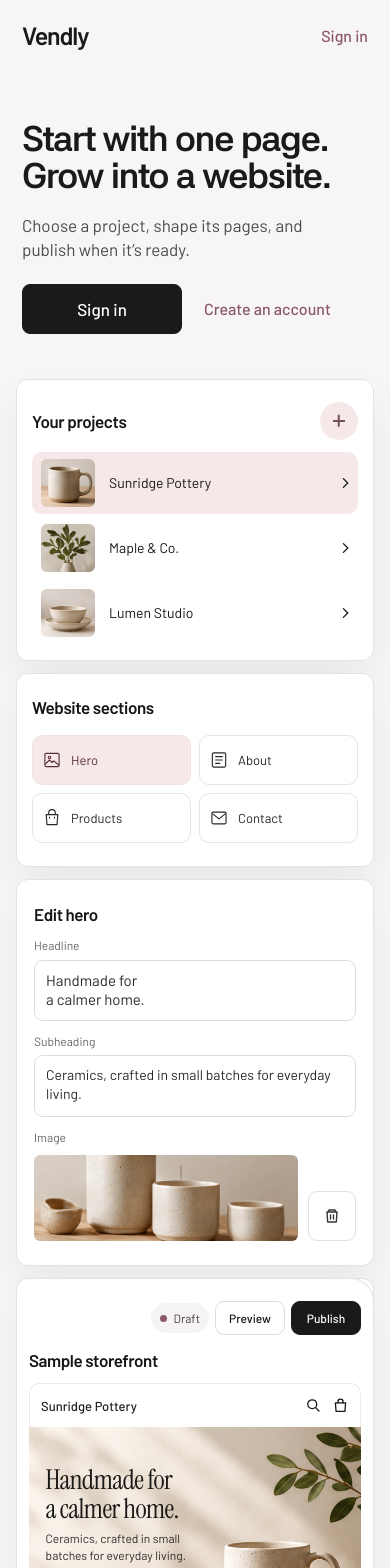
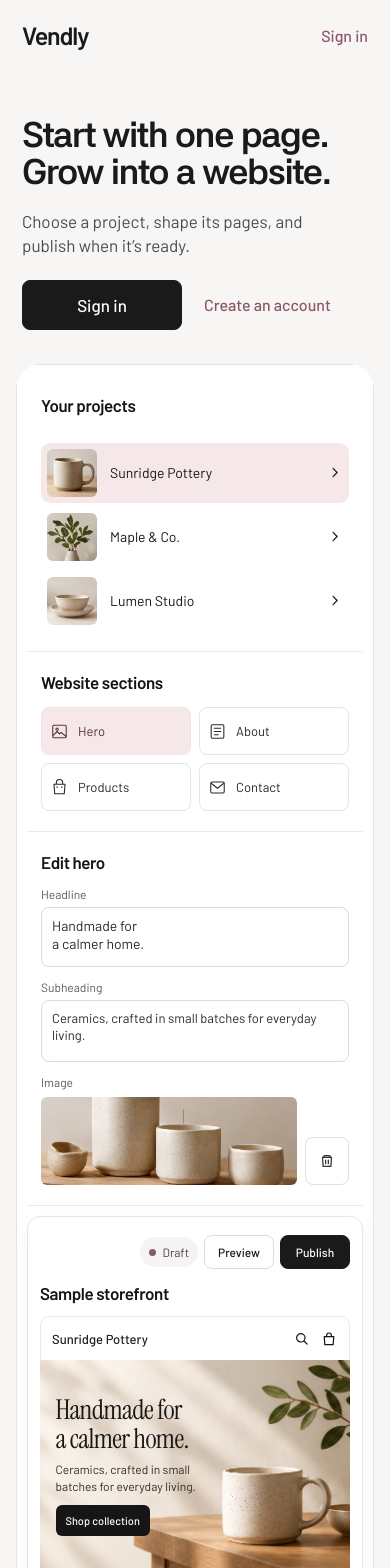
Before and after one commit to AdwaitDate2/Vendly, a Next.js app: page / in a window 390 px wide. Shown: the top 1568 px of the page. Built offline with nearby package versions, Linux system fonts and the light colour scheme; what liquidjs would draw is missing.

Commit message:
fix: rebuild landing editor showcase

```diff
--- a/app/landing/landing-components.tsx
+++ b/app/landing/landing-components.tsx
@@ -178,11 +178,13 @@ function StorefrontSheet() {
 export function UnfoldedEditorDemo() {
   return (
     <section className="landing-foldout" id="unfolded-editor-demo" aria-label="A sample website taking shape in Vendly">
-      <ProjectSheet />
-      <FoldTransition id="fold-project-to-sections" />
-      <SectionsSheet />
-      <FoldTransition id="fold-sections-to-editor" />
-      <EditorSheet />
+      <div className="landing-editor-flow">
+        <ProjectSheet />
+        <FoldTransition id="fold-project-to-sections" />
+        <SectionsSheet />
+        <FoldTransition id="fold-sections-to-editor" />
+        <EditorSheet />
+      </div>
       <StorefrontSheet />
     </section>
   );
--- a/app/landing/landing.css
+++ b/app/landing/landing.css
@@ -64,113 +64,120 @@
 .landing-primary-action:hover { background: #414141; border-color: #414141; }
 .landing-secondary-action { color: var(--landing-berry) !important; font-size: 19px; font-weight: 500; text-decoration: none; }
 
-.landing-foldout { position: absolute; top: 36.05vh; right: 2.08%; left: 3.19%; height: 59.4vh; min-height: 540px; max-height: 680px; perspective: 1400px; }
-.landing-sheet { position: absolute; overflow: hidden; border: 1px solid var(--landing-border); background: var(--landing-paper); box-shadow: 0 20px 42px rgba(31, 27, 24, .055); }
-.landing-project-sheet { top: 24.5%; left: 0; width: 19.35%; height: 53.5%; padding: 27px 19px 18px; border-radius: 18px 5px 5px 18px; }
-.landing-project-sheet__heading { position: relative; display: flex; align-items: center; justify-content: space-between; min-height: 41px; margin: 0 0 10px; padding-right: 0; }
-.landing-project-sheet h2, .landing-sections-sheet h2, .landing-editor-sheet h2, .landing-storefront-sheet > h2 { margin: 0; color: #151515; font-family: 'Barlow', Arial, sans-serif; font-size: 18px; font-weight: 600; letter-spacing: -.025em; line-height: 1.2; }
-.landing-project-add { position: absolute; top: 13px; right: 0; display: grid; width: 38px; height: 38px; place-items: center; border-radius: 50%; background: var(--landing-rose); color: #76505a; }
-.landing-project-add::before, .landing-project-add::after { position: absolute; width: 12px; height: 1.5px; background: currentColor; content: ''; }
-.landing-project-add::after { transform: rotate(90deg); }
+
+.landing-first-viewport { display: flex; width: 100%; max-width: 1536px; min-height: 100svh; height: auto; flex-direction: column; margin: 0 auto; }
+.landing-introduction { position: relative; inset: auto; z-index: 2; height: auto; }
+.landing-header { position: relative; top: auto; right: auto; left: auto; height: 102px; padding: 0 5.73%; }
+.landing-hero-copy { position: relative; top: auto; left: auto; width: min(88%, 950px); margin: 48px 5.73% 0; }
+.landing-hero-copy h1 { font-size: clamp(54px, 5.21vw, 80px); }
+.landing-hero-copy h1 span { white-space: nowrap; }
+.landing-hero-copy > p { max-width: 68ch; }
+
+.landing-foldout {
+  --landing-demo-radius: 26px;
+  position: relative;
+  display: grid;
+  width: min(94%, 1450px);
+  grid-template-columns: minmax(0, 1.28fr) minmax(0, 1fr);
+  align-items: stretch;
+  gap: 14px;
+  margin: 50px auto 76px;
+  padding: 16px;
+  overflow: hidden;
+  border: 1px solid var(--landing-border);
+  border-radius: var(--landing-demo-radius);
+  background: #fff;
+  box-shadow: 0 24px 60px rgba(31, 27, 24, .07);
+}
+.landing-editor-flow {
+  display: grid;
+  min-width: 0;
+  grid-template-columns: minmax(0, 1fr) 20px minmax(0, 1fr) 20px minmax(0, 1.08fr);
+  align-items: stretch;
+}
+.landing-sheet { position: relative; min-width: 0; overflow: hidden; border: 0; background: transparent; box-shadow: none; }
+.landing-project-sheet { padding: 18px 12px; border-right: 1px solid #ece9e6; }
+.landing-project-sheet__heading { min-height: 37px; margin: 0 0 13px; padding-right: 38px; }
+.landing-project-sheet h2, .landing-sections-sheet h2, .landing-editor-sheet h2, .landing-storefront-sheet > h2 { margin: 0; color: #151515; font-family: 'Barlow', Arial, sans-serif; font-size: 17px; font-weight: 600; letter-spacing: -.025em; line-height: 1.2; }
+.landing-project-add { top: 1px; right: 8px; width: 32px; height: 32px; }
 .landing-project-list, .landing-section-list { margin: 0; padding: 0; list-style: none; }
 .landing-project-list { display: grid; gap: 4px; }
-.landing-project-row { display: grid; min-height: 63px; grid-template-columns: 52px minmax(0, 1fr) 13px; align-items: center; gap: 12px; padding: 5px 5px 5px 9px; border-radius: 10px; color: #181818; font-size: 14px; line-height: 1.15; }
+.landing-project-row { display: grid; min-height: 56px; grid-template-columns: 42px minmax(0, 1fr) 12px; align-items: center; gap: 8px; padding: 4px 6px; border-radius: 9px; color: #181818; font-size: 13px; line-height: 1.15; }
 .landing-project-row:first-child { background: var(--landing-rose); }
-.landing-project-row > img { display: block; width: 52px; height: 48px; border-radius: 6px; object-fit: cover; }
+.landing-project-row > img { display: block; width: 42px; height: 42px; border-radius: 6px; object-fit: cover; }
 .landing-project-row__name { overflow: hidden; white-space: nowrap; }
-.landing-project-row__open { width: 14px; height: 14px; }
+.landing-project-row__open { width: 13px; height: 13px; }
 .landing-project-row__open svg, .landing-section-row > svg:last-child, .landing-fold-transition svg { display: block; width: 100%; height: 100%; }
+.landing-sections-sheet { padding: 18px 12px; border-right: 1px solid #ece9e6; }
+.landing-sections-sheet h2 { margin: 0 0 16px; white-space: nowrap; }
+.landing-section-list { display: grid; gap: 8px; }
+.landing-section-row { display: grid; min-height: 48px; grid-template-columns: 21px minmax(0, 1fr) 12px; align-items: center; gap: 8px; padding: 0 8px; border: 1px solid #e6e5e4; border-radius: 8px; color: #282828; font-size: 13px; }
+.landing-section-row.is-selected { border-color: #f2e2e3; background: var(--landing-rose); color: #5a3038; }
+.landing-section-row > svg:first-child { width: 21px; height: 21px; fill: none; stroke: currentColor; stroke-linecap: round; stroke-linejoin: round; stroke-width: 1.35; }
+.landing-section-row > svg:last-child { width: 12px; height: 12px; }
+.landing-editor-sheet { padding: 18px 12px; }
+.landing-editor-sheet h2 { margin-bottom: 15px; }
+.landing-demo-field { display: grid; gap: 6px; margin-top: 13px; }
+.landing-demo-field__label { color: #5b5b5b; font-size: 11px; line-height: 1.1; }
+.landing-demo-field__value { display: block; overflow: hidden; min-height: 52px; padding: 9px 10px; border: 1px solid #dedcda; border-radius: 8px; background: #fff; color: #2b2b2b; font-size: 13px; line-height: 1.32; }
+.landing-demo-field__value--headline { min-height: 62px; }
+.landing-demo-field__value--subheading { min-height: 68px; font-size: 12px; }
+.landing-demo-field--image { grid-template-columns: minmax(0, 1fr) 40px; align-items: end; gap: 8px; }
+.landing-demo-field--image > .landing-demo-field__label { grid-column: 1 / -1; }
+.landing-demo-field--image > img { display: block; width: 100%; height: 66px; border-radius: 6px; object-fit: cover; }
+.landing-image-remove { display: grid; width: 40px; height: 44px; place-items: center; border: 1px solid #e2e0de; border-radius: 8px; color: #343434; }
+.landing-image-remove svg { width: 18px; height: 18px; fill: none; stroke: currentColor; stroke-linecap: round; stroke-linejoin: round; stroke-width: 1.4; }
+.landing-fold-transition { position: static; z-index: auto; display: grid; width: 20px; height: 100%; place-items: center; color: #8b7e80; }
+.landing-fold-transition svg { width: 15px; height: 15px; }
+#fold-project-to-sections, #fold-sections-to-editor { top: auto; left: auto; }
 
-.landing-sections-sheet { top: 18.3%; left: 22.66%; width: 17.65%; height: 66.8%; padding: 61px 19px 20px; border-radius: 5px; }
-.landing-sections-sheet h2 { margin: 0 0 16px; white-space: nowrap; }
-.landing-section-list { display: grid; gap: 9px; }
-.landing-section-row { display: grid; height: 54px; grid-template-columns: 24px minmax(0, 1fr) 13px; align-items: center; gap: 12px; padding: 0 12px; border: 1px solid #e6e5e4; border-radius: 10px; color: #282828; font-size: 14px; }
-.landing-section-row.is-selected { border-color: #f2e2e3; background: var(--landing-rose); color: #5a3038; }
-.landing-section-row > svg:first-child { width: 23px; height: 23px; fill: none; stroke: currentColor; stroke-linecap: round; stroke-linejoin: round; stroke-width: 1.35; }
-.landing-section-row > svg:last-child { width: 13px; height: 13px; }
-
-.landing-editor-sheet { top: 14.1%; left: 39.9%; width: 18.35%; height: 76.9%; padding: 61px 18px 20px; border-radius: 5px; }
-.landing-editor-sheet h2 { margin-bottom: 15px; }
-.landing-demo-field { display: grid; gap: 7px; margin-top: 16px; }
-.landing-demo-field__label { color: #666; font-size: 12px; line-height: 1.1; }
-.landing-demo-field__value { display: block; overflow: hidden; min-height: 56px; padding: 10px 11px; border: 1px solid #dedcda; border-radius: 9px; background: #fff; color: #2b2b2b; font-size: 15px; line-height: 1.32; }
-.landing-demo-field__value--headline { min-height: 68px; }
-.landing-demo-field__value--subheading { min-height: 72px; font-size: 14px; }
-.landing-demo-field--image { grid-template-columns: minmax(0, 1fr) 48px; align-items: end; gap: 10px; }
-.landing-demo-field--image > .landing-demo-field__label { grid-column: 1 / -1; }
-.landing-demo-field--image > img { display: block; width: 100%; height: 77px; border-radius: 6px; object-fit: cover; }
-.landing-image-remove { display: grid; width: 48px; height: 50px; place-items: center; border: 1px solid #e2e0de; border-radius: 9px; color: #343434; }
-.landing-image-remove svg { width: 20px; height: 20px; fill: none; stroke: currentColor; stroke-linecap: round; stroke-linejoin: round; stroke-width: 1.4; }
-.landing-fold-transition { position: absolute; z-index: 3; display: grid; width: 26px; height: 42px; place-items: center; color: #353535; }
-.landing-fold-transition svg { width: 22px; height: 22px; }
-#fold-project-to-sections { top: 48%; left: 20.2%; }
-#fold-sections-to-editor { top: 46%; left: 57.3%; }
-
-.landing-storefront-sheet { top: 0; left: 58%; width: 42%; height: 100%; padding: 61px 23px 22px; border-radius: 28px 26px 24px 24px; }
-.landing-storefront-toolbar { position: absolute; top: 18px; right: 22px; display: flex; align-items: center; gap: 10px; }
-.landing-draft-status { display: inline-flex; height: 34px; align-items: center; gap: 7px; padding: 0 12px; border-radius: 20px; background: #f5f3f3; color: #4c4144; font-size: 13px; }
+.landing-storefront-sheet { height: 100%; min-height: 420px; padding: 59px 17px 17px; border: 1px solid #e8e5e2; border-radius: 18px; background: #fff; box-shadow: 0 10px 24px rgba(31, 27, 24, .045); }
+.landing-storefront-toolbar { position: absolute; top: 13px; right: 14px; display: flex; align-items: center; gap: 7px; }
+.landing-draft-status { display: inline-flex; height: 31px; align-items: center; gap: 7px; padding: 0 10px; border-radius: 20px; background: #f5f3f3; color: #4c4144; font-size: 12px; }
 .landing-draft-status i { width: 7px; height: 7px; border-radius: 50%; background: var(--landing-berry); }
-.landing-demo-control { display: inline-flex; min-width: 88px; height: 44px; align-items: center; justify-content: center; border: 1px solid #dedcda; border-radius: 9px; background: #fff; color: #181818; font-size: 14px; font-weight: 500; }
-.landing-demo-control--publish { min-width: 90px; border-color: var(--landing-ink); background: var(--landing-ink); color: #fff; }
-.landing-storefront-sheet > h2 { height: 43px; padding-top: 1px; font-size: 19px; }
-.landing-sample-site-header { display: grid; height: 47px; grid-template-columns: minmax(0, 1fr) auto 18px 18px; align-items: center; gap: 15px; padding: 0 20px; border: 1px solid #ece9e6; border-bottom: 0; border-radius: 10px 10px 0 0; background: rgba(255,255,255,.96); }
-.landing-sample-site-name { color: #222; font-size: 14px; font-weight: 500; white-space: nowrap; }
-.landing-sample-site-navigation { display: flex; align-items: center; gap: 15px; color: #4a4a4a; font-size: 10px; white-space: nowrap; }
-.landing-store-icon { display: block; width: 17px; height: 17px; color: #151515; }
+.landing-demo-control { display: inline-flex; min-width: 76px; height: 38px; align-items: center; justify-content: center; border: 1px solid #dedcda; border-radius: 8px; background: #fff; color: #181818; font-size: 13px; font-weight: 500; }
+.landing-demo-control--publish { min-width: 78px; border-color: var(--landing-ink); background: var(--landing-ink); color: #fff; }
+.landing-storefront-sheet > h2 { height: 41px; padding-top: 1px; font-size: 17px; }
+.landing-sample-site-header { display: grid; height: 44px; grid-template-columns: minmax(0, 1fr) auto 17px 17px; align-items: center; gap: 10px; padding: 0 13px; border: 1px solid #ece9e6; border-bottom: 0; border-radius: 9px 9px 0 0; background: rgba(255,255,255,.96); }
+.landing-sample-site-name { color: #222; font-size: 13px; font-weight: 500; white-space: nowrap; }
+.landing-sample-site-navigation { display: flex; align-items: center; gap: 11px; color: #4a4a4a; font-size: 9px; white-space: nowrap; }
+.landing-store-icon { display: block; width: 16px; height: 16px; color: #151515; }
 .landing-store-icon svg { display: block; width: 100%; height: 100%; fill: none; stroke: currentColor; stroke-linecap: round; stroke-linejoin: round; stroke-width: 1.5; }
 .landing-store-hero { position: relative; overflow: hidden; width: 100%; aspect-ratio: 561 / 267; border-radius: 0 0 6px 6px; background: #ece5dd; }
 .landing-store-hero > img { display: block; width: 100%; height: 100%; object-fit: cover; }
 .landing-store-hero__copy { position: absolute; top: 25%; left: 4.2%; width: 43%; color: #1b1917; }
 .landing-store-hero__copy h3 { margin: 0; font-family: 'Instrument Serif', Georgia, serif; font-size: clamp(22px, 2.08vw, 32px); font-weight: 400; letter-spacing: -.025em; line-height: 1.05; }
 .landing-store-hero__copy p { max-width: 26ch; margin: 9px 0 0; color: #2f2e2b; font-size: clamp(11px, .91vw, 14px); line-height: 1.42; }
-.landing-store-hero__button { display: inline-flex; min-height: 37px; align-items: center; margin-top: 13px; padding: 0 14px; border-radius: 7px; background: #161616; color: #fff; font-size: 12px; font-weight: 500; }
-.landing-collection { margin-top: 19px; }
-.landing-collection > h3 { margin: 0 0 10px; font-size: 17px; font-weight: 600; letter-spacing: -.025em; line-height: 1.2; }
-.landing-collection__items { display: grid; grid-template-columns: repeat(4, minmax(0, 1fr)); gap: 8px; }
-.landing-collection__items img { display: block; width: 100%; height: clamp(66px, 5.9vw, 91px); border-radius: 6px; object-fit: cover; }
+.landing-store-hero__button { display: inline-flex; min-height: 34px; align-items: center; margin-top: 11px; padding: 0 12px; border-radius: 6px; background: #161616; color: #fff; font-size: 11px; font-weight: 500; }
+.landing-collection { margin-top: 15px; }
+.landing-collection > h3 { margin: 0 0 9px; font-size: 16px; font-weight: 600; letter-spacing: -.025em; line-height: 1.2; }
+.landing-collection__items { display: grid; grid-template-columns: repeat(4, minmax(0, 1fr)); gap: 7px; }
+.landing-collection__items img { display: block; width: 100%; height: clamp(64px, 5.6vw, 86px); border-radius: 5px; object-fit: cover; }
+.landing-storefront-corner { position: absolute; z-index: 4; top: -1px; right: -1px; width: 23px; height: 55px; border-top: 1px solid var(--landing-border); border-right: 1px solid var(--landing-border); border-top-right-radius: 17px; pointer-events: none; }
 
 @media (prefers-reduced-motion: no-preference) {
-  .landing-project-sheet, .landing-sections-sheet, .landing-editor-sheet, .landing-storefront-sheet {
-    animation: landing-fold-open .72s cubic-bezier(.16, 1, .3, 1) both;
-  }
-  .landing-project-sheet { animation-delay: 0ms; transform-origin: left center; }
-  .landing-sections-sheet { animation-delay: 100ms; transform-origin: left center; }
-  .landing-editor-sheet { animation-delay: 200ms; transform-origin: left center; }
-  .landing-storefront-sheet { animation-delay: 300ms; transform-origin: left center; }
+  .landing-foldout { animation: landing-editor-reveal .9s cubic-bezier(.16, 1, .3, 1) .08s both; }
 }
-@keyframes landing-fold-open {
-  from { transform: rotateY(-8deg) translateX(-14px); }
-  to { transform: none; }
+@keyframes landing-editor-reveal {
+  from { opacity: .55; transform: translateY(14px); clip-path: inset(0 100% 0 0 round 26px); }
+  to { opacity: 1; transform: none; clip-path: inset(0 0 0 0 round 26px); }
 }
 
-@media (max-width: 1100px) {
-  .landing-first-viewport { display: flex; height: auto; min-height: 100vh; flex-direction: column; }
-  .landing-introduction { position: relative; height: auto; }
-  .landing-header { position: relative; height: 82px; padding: 0 5vw; }
-  .landing-hero-copy { position: relative; top: auto; left: auto; width: 100%; padding: 48px 5vw 0; }
-  .landing-hero-copy h1 { max-width: 800px; font-size: clamp(52px, 7vw, 74px); }
-  .landing-hero-copy > p { max-width: 68ch; margin-top: 20px; font-size: clamp(18px, 2.3vw, 23px); }
+@media (max-width: 1200px) {
+  .landing-header { height: 82px; padding: 0 5vw; }
+  .landing-hero-copy { width: min(90%, 950px); margin: 42px 5vw 0; }
+  .landing-hero-copy h1 { font-size: clamp(50px, 7vw, 74px); }
+  .landing-hero-copy > p { margin-top: 20px; font-size: clamp(18px, 2.3vw, 23px); }
   .landing-hero-actions { margin-top: 26px; }
-  .landing-foldout { position: relative; inset: auto; display: grid; width: calc(100% - 10vw); height: auto; min-height: auto; max-height: none; grid-template-columns: repeat(2, minmax(0, 1fr)); gap: 18px; margin: 58px auto 80px; perspective: none; }
-  .landing-sheet { position: relative; inset: auto; width: auto; height: auto; min-height: 300px; padding: 26px; border-radius: 14px; }
-  .landing-project-sheet { min-height: 290px; padding: 25px 20px; }
-  .landing-sections-sheet { padding: 28px 20px; }
-  .landing-editor-sheet { min-height: 390px; padding: 28px 20px; }
-  .landing-storefront-sheet { grid-column: 1 / -1; padding: 25px; }
-  .landing-project-sheet__heading { margin-bottom: 12px; }
-  .landing-project-add { top: 0; }
-  .landing-sections-sheet h2, .landing-editor-sheet h2 { margin-bottom: 18px; }
-  .landing-demo-field { margin-top: 14px; }
-  .landing-demo-field--image { grid-template-columns: minmax(0, 1fr) 48px; }
-  .landing-demo-field--image > img { height: 100px; }
-  .landing-storefront-toolbar { top: 20px; right: 22px; }
-  .landing-storefront-sheet > h2 { height: 44px; }
-  .landing-sample-site-header { height: 48px; }
-  .landing-store-hero { min-height: 230px; }
+  .landing-foldout { width: calc(100% - 10vw); grid-template-columns: minmax(0, 1fr); gap: 10px; margin: 44px auto 70px; padding: 14px; }
+  .landing-editor-flow { min-height: 300px; grid-template-columns: minmax(0, 1fr) 24px minmax(0, 1fr) 24px minmax(0, 1fr); }
+  .landing-project-sheet { padding: 20px 16px; }
+  .landing-sections-sheet { padding: 20px 16px; }
+  .landing-editor-sheet { padding: 20px 16px; }
+  .landing-storefront-sheet { min-height: 430px; padding-right: 20px; padding-left: 20px; }
   .landing-store-hero__copy h3 { font-size: clamp(28px, 4vw, 38px); }
   .landing-store-hero__copy p { font-size: 14px; }
-  .landing-collection__items img { height: 120px; }
-  .landing-fold-transition { display: none; }
+  .landing-collection__items img { height: 112px; }
 }
 
 @media (max-width: 680px) {
@@ -179,39 +186,43 @@
   .landing-wordmark { font-size: 25px; }
   .landing-nav { display: none; }
   .landing-header-signin { font-size: 16px; }
-  .landing-hero-copy { padding: 50px 22px 0; }
+  .landing-hero-copy { width: auto; margin: 46px 22px 0; }
   .landing-hero-copy h1 { font-size: clamp(33px, 9.1vw, 40px); letter-spacing: -.035em; line-height: 1.05; }
   .landing-hero-copy h1 span { white-space: normal; }
   .landing-hero-copy > p { max-width: 34ch; margin-top: 18px; font-size: 17px; line-height: 1.42; }
   .landing-hero-actions { flex-wrap: wrap; gap: 18px 22px; margin-top: 23px; }
   .landing-primary-action { width: 160px; min-height: 50px; border-radius: 8px; font-size: 17px; }
   .landing-secondary-action { font-size: 16px; }
-  .landing-foldout { display: flex; width: calc(100% - 32px); flex-direction: column; gap: 12px; margin: 45px auto 62px; }
-  .landing-sheet { min-height: auto; padding: 23px 19px; border-radius: 12px; }
-  .landing-project-sheet { padding: 22px 15px 16px; }
-  .landing-project-sheet__heading { min-height: 38px; }
-  .landing-project-sheet h2, .landing-sections-sheet h2, .landing-editor-sheet h2, .landing-storefront-sheet > h2 { font-size: 17px; }
-  .landing-project-list { gap: 3px; }
-  .landing-project-row { min-height: 62px; grid-template-columns: 56px minmax(0, 1fr) 14px; gap: 12px; font-size: 14px; }
-  .landing-project-row > img { width: 54px; height: 48px; }
-  .landing-sections-sheet { padding: 23px 15px; }
-  .landing-section-list { grid-template-columns: repeat(2, minmax(0,1fr)); gap: 8px; }
-  .landing-section-row { height: 50px; grid-template-columns: 21px minmax(0, 1fr); gap: 8px; padding: 0 9px; font-size: 13px; }
-  .landing-section-row > svg:first-child { width: 20px; height: 20px; }
+  .landing-foldout { --landing-demo-radius: 18px; display: flex; width: calc(100% - 32px); flex-direction: column; gap: 10px; margin: 34px auto 52px; padding: 10px; border-radius: var(--landing-demo-radius); }
+  .landing-editor-flow { display: flex; flex-direction: column; }
+  .landing-sheet { min-height: 0; }
+  .landing-project-sheet, .landing-sections-sheet, .landing-editor-sheet { padding: 20px 14px; border-right: 0; border-bottom: 1px solid #ece9e6; }
+  .landing-project-sheet__heading { min-height: 38px; margin-bottom: 10px; }
+  .landing-project-add { top: 2px; right: 4px; }
+  .landing-project-row { min-height: 60px; grid-template-columns: 52px minmax(0, 1fr) 14px; gap: 11px; font-size: 14px; }
+  .landing-project-row > img { width: 50px; height: 48px; }
+  .landing-sections-sheet h2, .landing-editor-sheet h2 { margin-bottom: 15px; }
+  .landing-section-list { grid-template-columns: repeat(2, minmax(0, 1fr)); gap: 8px; }
+  .landing-section-row { min-height: 48px; grid-template-columns: 20px minmax(0, 1fr); gap: 8px; padding: 0 8px; font-size: 13px; }
+  .landing-section-row > svg:first-child { width: 19px; height: 19px; }
   .landing-section-row > svg:last-child { display: none; }
-  .landing-editor-sheet { padding: 24px 17px; }
-  .landing-editor-sheet h2 { margin-bottom: 15px; }
-  .landing-demo-field__value { min-height: 52px; }
+  .landing-demo-field { margin-top: 14px; }
+  .landing-demo-field__label { font-size: 12px; }
+  .landing-demo-field__value { min-height: 52px; font-size: 14px; }
   .landing-demo-field__value--headline { min-height: 60px; }
-  .landing-demo-field__value--subheading { min-height: 62px; }
-  .landing-demo-field--image > img { height: 86px; }
-  .landing-storefront-sheet { padding: 22px 12px 16px; }
-  .landing-storefront-toolbar { position: static; justify-content: flex-end; gap: 6px; margin-bottom: 14px; }
+  .landing-demo-field__value--subheading { min-height: 62px; font-size: 13px; }
+  .landing-demo-field--image { grid-template-columns: minmax(0, 1fr) 44px; }
+  .landing-demo-field--image > img { height: 88px; }
+  .landing-image-remove { width: 44px; height: 48px; }
+  .landing-fold-transition { display: none; }
+  .landing-storefront-sheet { min-height: 0; padding: 18px 12px 14px; border-radius: 13px; }
+  .landing-storefront-toolbar { position: static; justify-content: flex-end; gap: 6px; margin-bottom: 13px; }
   .landing-draft-status { height: 30px; padding: 0 9px; font-size: 12px; }
   .landing-demo-control { min-width: 70px; height: 34px; font-size: 12px; }
   .landing-demo-control--publish { min-width: 70px; }
-  .landing-storefront-sheet > h2 { height: 34px; }
-  .landing-sample-site-header { height: 44px; grid-template-columns: minmax(0,1fr) 17px 17px; gap: 10px; padding: 0 11px; }
+  .landing-storefront-sheet > h2 { height: 34px; font-size: 17px; }
+  .landing-storefront-corner { display: none; }
+  .landing-sample-site-header { height: 44px; grid-template-columns: minmax(0, 1fr) 17px 17px; gap: 10px; padding: 0 11px; }
   .landing-sample-site-name { font-size: 13px; }
   .landing-sample-site-navigation { display: none; }
   .landing-store-hero { min-height: 190px; aspect-ratio: 1.45 / 1; }
@@ -219,14 +230,13 @@
   .landing-store-hero__copy h3 { font-size: clamp(23px, 7vw, 29px); }
   .landing-store-hero__copy p { max-width: 22ch; margin-top: 7px; font-size: 12px; }
   .landing-store-hero__button { min-height: 31px; margin-top: 10px; padding: 0 10px; font-size: 11px; }
-  .landing-collection { margin-top: 16px; }
+  .landing-collection { margin-top: 15px; }
   .landing-collection > h3 { margin-bottom: 8px; font-size: 16px; }
-  .landing-collection__items { grid-template-columns: repeat(2, minmax(0,1fr)); gap: 7px; }
+  .landing-collection__items { grid-template-columns: repeat(2, minmax(0, 1fr)); gap: 7px; }
   .landing-collection__items img { height: 112px; }
 }
 
 @media (prefers-reduced-motion: reduce) {
-  .landing-project-sheet, .landing-sections-sheet, .landing-editor-sheet, .landing-storefront-sheet { animation: none !important; transform: none !important; }
+  .landing-foldout { animation: none !important; clip-path: none !important; transform: none !important; }
   .landing-page *, .landing-page *::before, .landing-page *::after { scroll-behavior: auto; transition-duration: .01ms !important; }
 }
-.landing-storefront-corner { position: absolute; z-index: 4; top: -1px; right: -1px; width: 23px; height: 70px; border-top: 1px solid var(--landing-border); border-right: 1px solid var(--landing-border); border-top-right-radius: 25px; pointer-events: none; }
```
